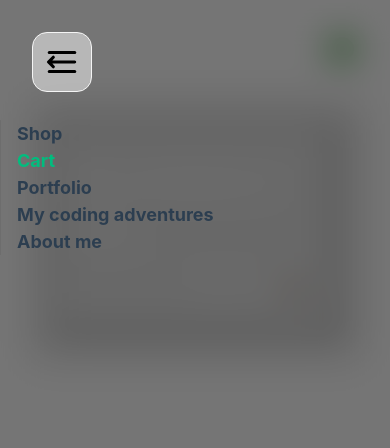
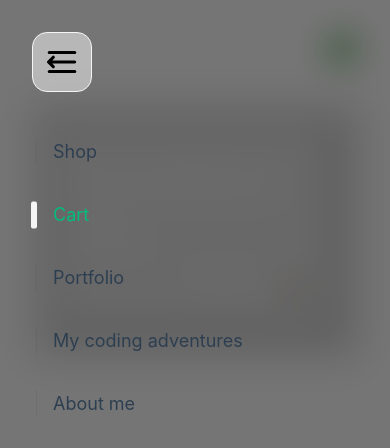
Before and after one commit to KingDogeZillaKong/webshop, a Vue app: page /cart in a window 390 px wide. Both pictures are taken after a click on the picture 62 px from the left and 62 px from the top of the page. Shown: the top 448 px of the page. Built offline with nearby package versions, Linux system fonts and the light colour scheme.

Commit message:
Adds navigation thingy

```diff
--- a/src/components/Navigation.vue
+++ b/src/components/Navigation.vue
@@ -47,9 +47,9 @@ const navMenuConfig = [getRouterLink("/", "Shop"), getRouterLink("/cart", "Cart"
     </nav>
     <div class="fancy-nav-wrapper-mobile" v-if="isExpanded">
     <nav class="mobile-nav">
-                      <div v-for="link of navMenuConfig"  >
-            <RouterLink  class="navigation-item" :to="link.path" @click="closeMenu" :key="link.path">{{ link.name }}</RouterLink>
-            </div>
+           <div  v-for="link of navMenuConfig" class="navigation-item">
+            <RouterLink   :to="link.path" @click="closeMenu" :key="link.path">{{ link.name }}</RouterLink>
+           </div>
 
         <!-- <RouterLink to="/">Shop</RouterLink>
         <RouterLink to="/cart">Cart</RouterLink>
@@ -87,12 +87,28 @@ cursor: pointer;
     position: relative;
   color: hsla(160, 100%, 37%, 1);
 
+  &::before {
+    content: '';
+  position: absolute;
+  left: 0;
+  top: 50%;
+  transform: translate(-100%, -50%);
+  width: 6px;
+  height: 1.5em;
+  background-color: whitesmoke;
+  border-radius: 2px;
+  }
+
+
 
  }
  a.router-link-exact-active:hover {
   background-color: transparent;
 }
 .mobile-nav {
+
+
+
     grid-row:2;
              position: relative;
         /* z-index: 9999; */
@@ -165,17 +181,10 @@ cursor: pointer;
         background: rgba(0,0,0,.54);
         backdrop-filter: blur(18px);
 
-         &::before {
-  content: '';
-  position: absolute;
-  left: 0;
-  top: 50%;
-  transform: translate(-100%, -50%);
-  width: 4px;
-  height: 1.5em;
-  background-color: whitesmoke;
-  border-radius: 2px;
-}
+
+
+
+
         /* background-color: blue  ; */
         /* backdrop-filter: blur(12px); */
     }
```
